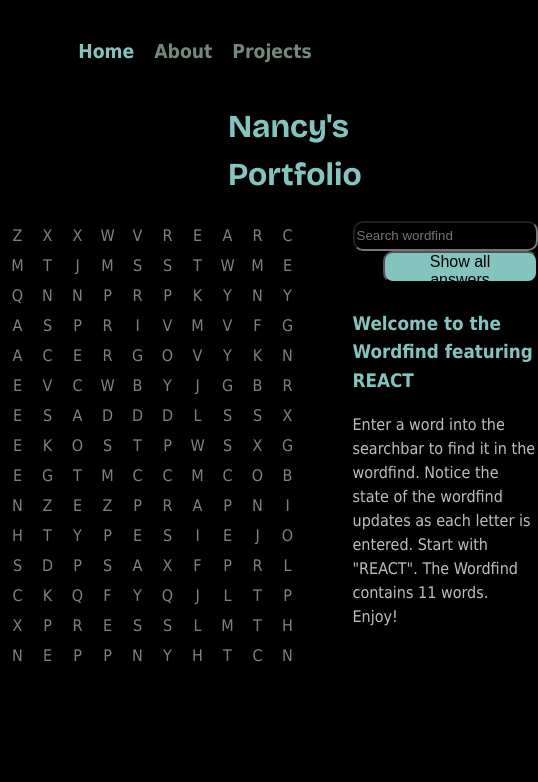
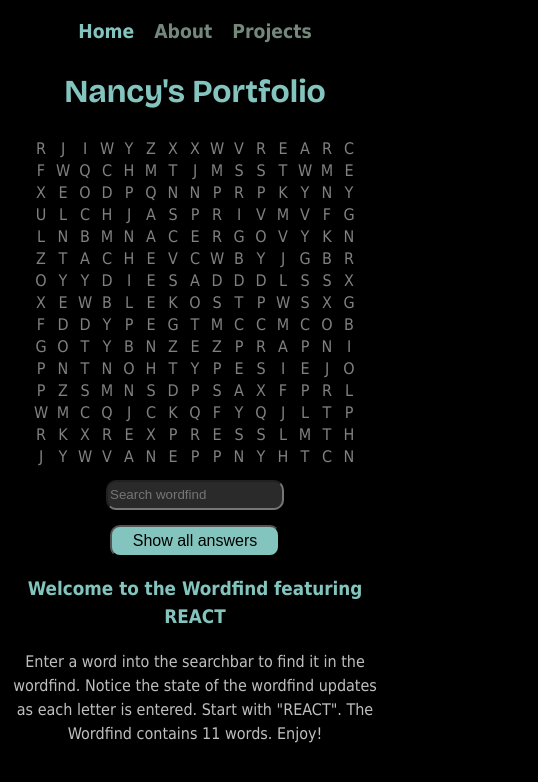
Before and after one commit to NancyBankson/Portfolio, a React (Vite) app: page / in a window 390 px wide. Shown: the top 782 px of the page, 538 px wide, since content can reach past the window. Built offline with nearby package versions, Linux system fonts and the light colour scheme.

Commit message:
Updated CSS for responsiveness

```diff
--- a/src/App.css
+++ b/src/App.css
@@ -37,7 +37,7 @@ body {
 }
 
 input {
-  background-color: black;
+  background-color: rgb(42, 42, 42);
   color: rgb(192, 191, 191);
   height: 1.5rem;
   border-radius: 10px;
@@ -116,7 +116,8 @@ h3 {
   justify-content: center;
 }
 
-.project-anchor, .nav-component {
+.project-anchor,
+.nav-component {
   font-weight: 700;
   font-size: 1.2rem;
   color: #83C5BE;
@@ -136,3 +137,54 @@ h3 {
   margin: 0;
   gap: 20px;
 }
+
+@media (max-width: 750px) {
+
+  #nav-container {
+    padding: 10px 0 0;
+  }
+
+  #home-title,
+  #text-area {
+    padding: 0;
+    text-align: center;
+  }
+
+  #text-area {
+    display: flex;
+    flex-direction: column;
+    align-items: center;
+  }
+
+  #text-area p {
+    margin: 0;
+  }
+
+  #wordfind-area {
+    flex-direction: column;
+    align-items: center;
+    gap: 12px;
+  }
+
+  #wordfind-container {
+    display: grid;
+    /* Creates 10 columns, each 20px wide */
+    grid-template-columns: repeat(15, 22px);
+    /* Creates 10 rows, each 20px high */
+    grid-template-rows: repeat(15, 22px);
+  }
+
+  #search-bar {
+    width: 170px;
+  }
+
+  button {
+    margin: 15px 0 0;
+    width: 170px;
+  }
+
+  #found-words {
+    text-align: left;
+  }
+
+}
```
Also changed, not shown: public/1999_Apartment024.jpg (added), public/Screenshot (4).png (added).
